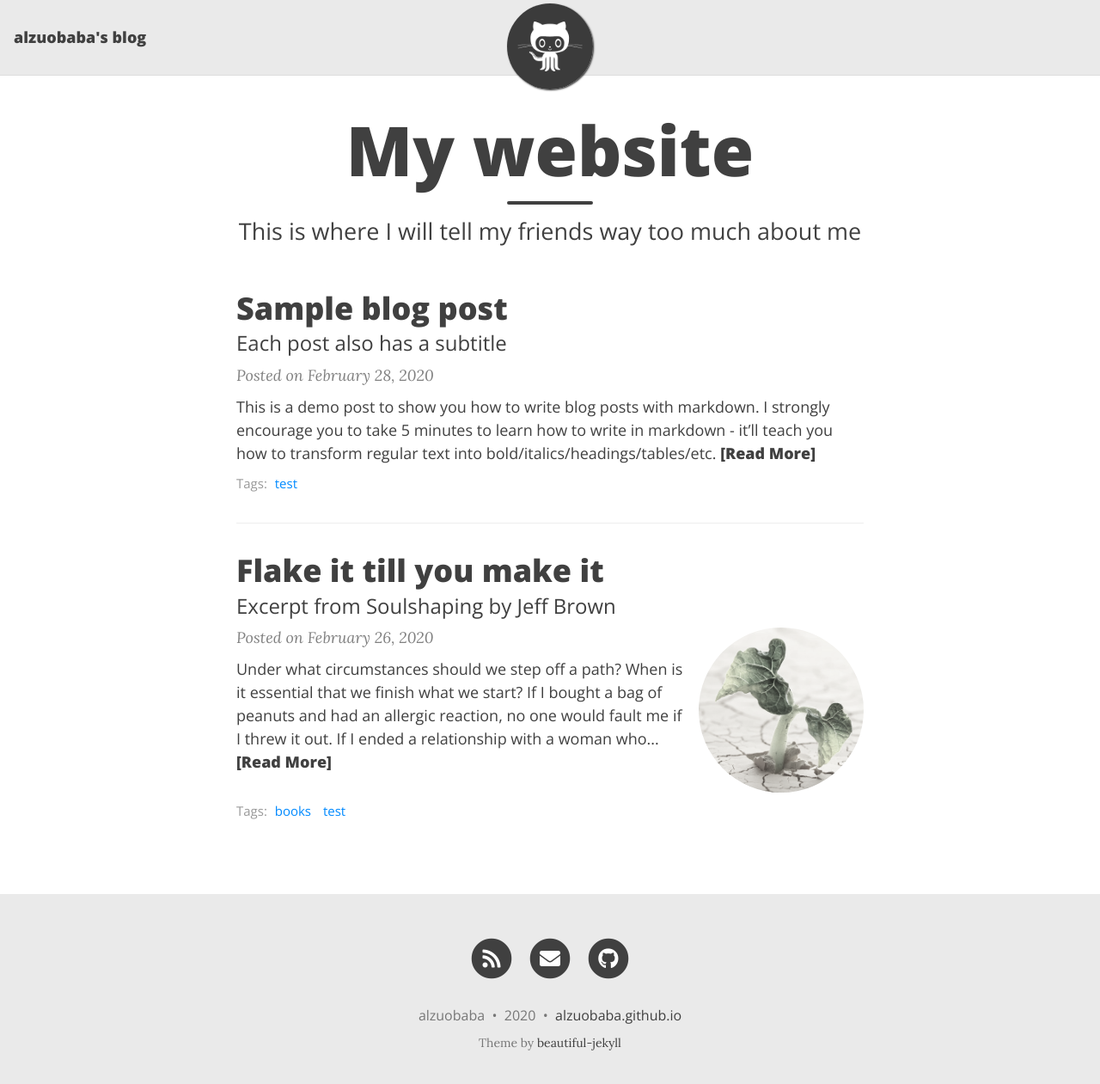
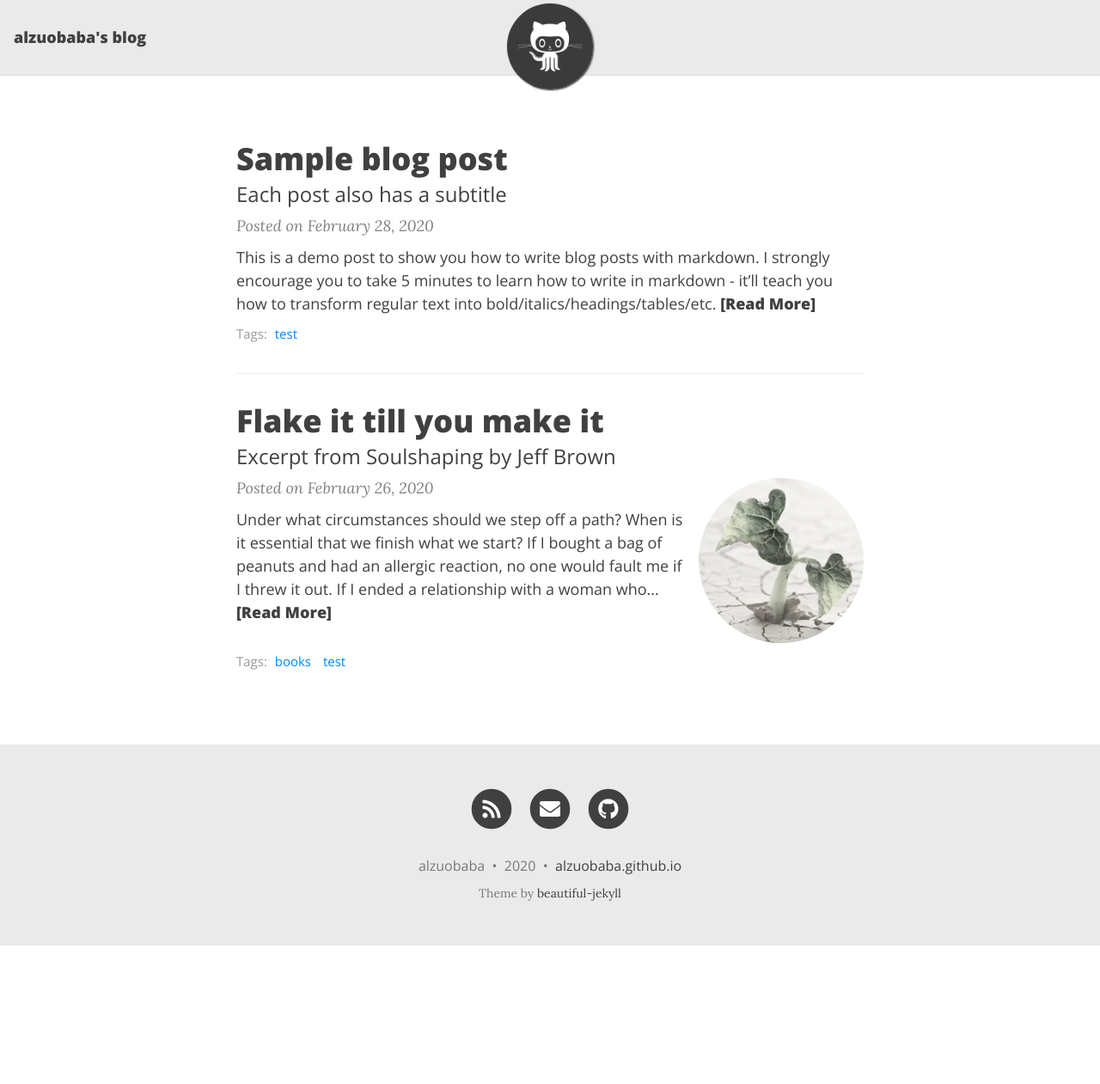
Before and after one commit to alzuobaba/alzuobaba.github.io, a Jekyll site: the page built from index.html, in a window 1280 px wide and 1274 px high. Shown: the top 1261 px of the window at 86% size. Built offline with Jekyll 4.4.1, drawn with Linux system fonts in a browser that asks for light colours; nearby versions of some CDN libraries; the list of posts is cut into pages by our own code.

Commit message:
change home

```diff
--- a/index.html
+++ b/index.html
@@ -1,5 +1,4 @@
 ---
 layout: home
-title: My website
-subtitle: This is where I will tell my friends way too much about me
+description: "我干了什么 究竟拿了时间换了什么"
 ---
```
Also changed, not shown: README.md, screenshot.png (deleted).
